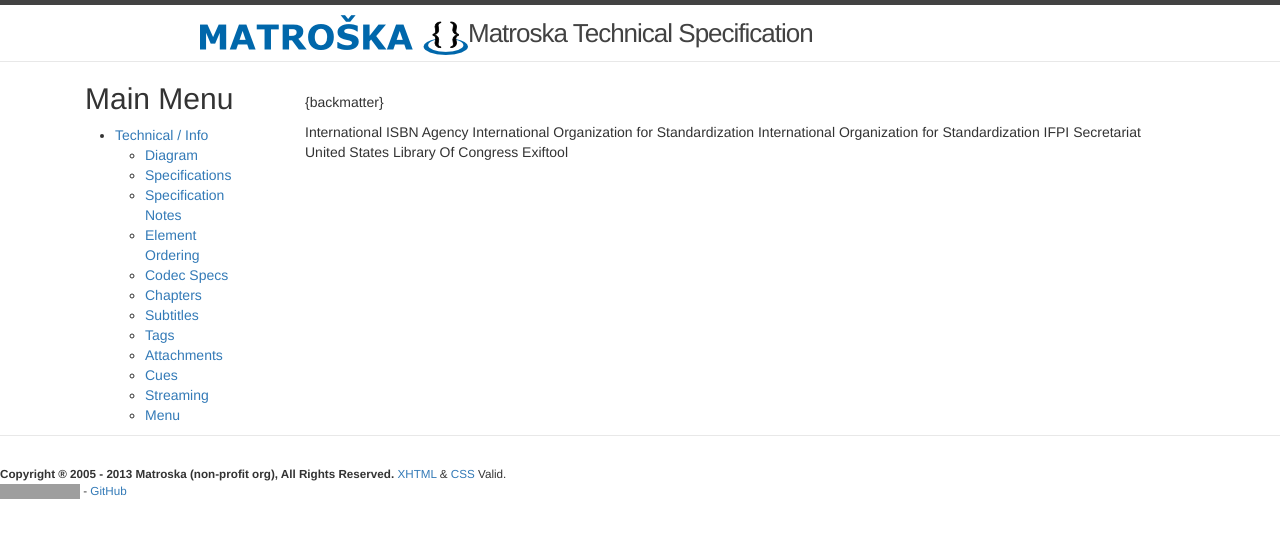
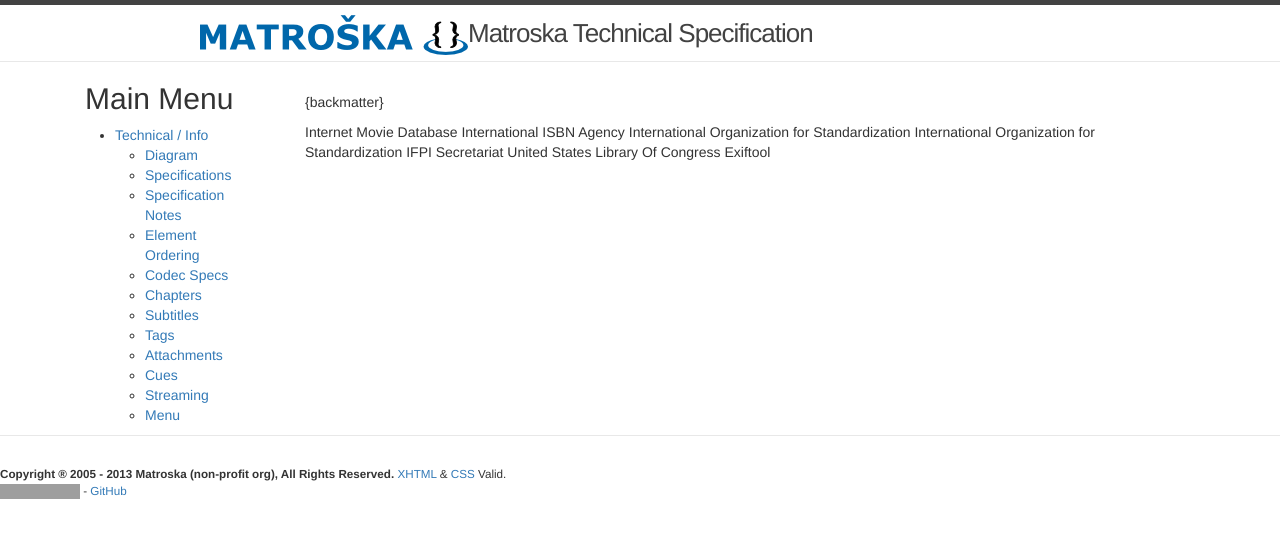
Before and after one commit to ietf-wg-cellar/matroska-specification, a Jekyll site: the page built from rfc_backmatter_tags.md, in a window 1280 px wide. Shown: the top 538 px of the page. Built offline with Jekyll 4.4.1, drawn with Linux system fonts in a browser that asks for light colours; our own code applies the rules of GitHub Pages for plain Markdown files; grey boxes are pictures that could not be loaded.

Commit message:
use a normative reference for the IMDB ids

```diff
--- a/matroska_tags.xml
+++ b/matroska_tags.xml
@@ -342,7 +342,7 @@
       <description lang="en">Library of Congress Control Number [@!LCCN].</description>
     </tag>
     <tag name="IMDB" class="Identifiers" type="UTF-8">
-      <description lang="en">[Internet Movie Database (IMDb)](https://www.imdb.com/) identifier. "tt" followed by at least 7 digits for Movies, TV Shows, and Episodes.</description>
+      <description lang="en">Internet Movie Database [@!IMDb] identifier. "tt" followed by at least 7 digits for Movies, TV Shows, and Episodes.</description>
     </tag>
     <tag name="TMDB" class="Identifiers" type="UTF-8">
       <description lang="en">[The Movie Database (TMDb)](https://www.themoviedb.org/) identifier. The variable length digits string **MUST** be prefixed with either "movie/" or "tv/".</description>
--- a/rfc_backmatter_tags.md
+++ b/rfc_backmatter_tags.md
@@ -24,6 +24,15 @@
      <author fullname='Dirk Mahoney' role='editor'><organization/></author>
      <author fullname='Johan Sundstrom' role='editor'><organization/></author>
      <date day="3" month="February" year="1999" />
+  </front>
+</reference>
+
+<reference anchor="IMDb" target="https://imdb-api.com/api">
+  <front>
+    <title>IMDb API Documentation</title>
+    <author>
+      <organization>Internet Movie Database</organization>
+    </author>
   </front>
 </reference>
 
```
